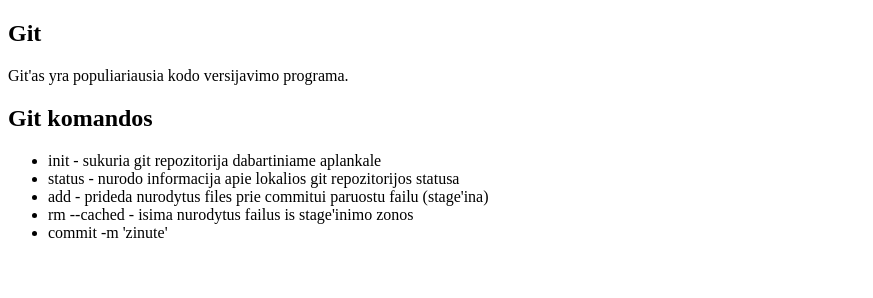
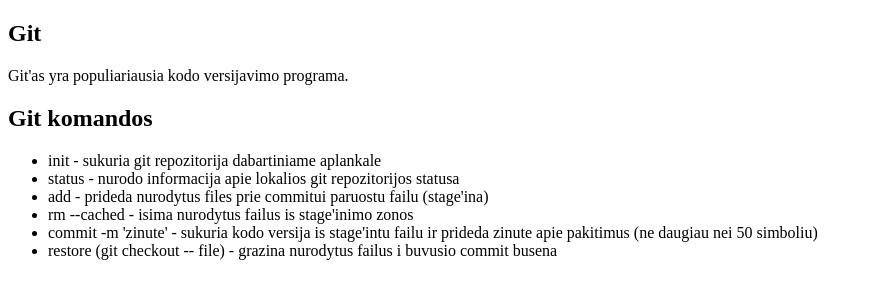
Before and after one commit to MonikaMik/git-ir-github, a plain HTML site: page index.html in a window 1280 px wide. Shown: the whole page, without its empty margins (0-873 px from the left). Drawn offline with Linux system fonts and the light colour scheme.

Commit message:
israsytos git komandos

```diff
--- a/index.html
+++ b/index.html
@@ -20,8 +20,8 @@
                 <li>status - nurodo informacija apie lokalios git repozitorijos statusa</li>
                 <li>add - prideda nurodytus files prie commitui paruostu failu (stage'ina)</li>
                 <li>rm --cached - isima nurodytus failus is stage'inimo zonos</li>
-                <li>commit -m 'zinute'</li>
-
+                <li>commit -m 'zinute' - sukuria kodo versija is stage'intu failu ir prideda zinute apie pakitimus (ne daugiau  nei 50 simboliu)</li>
+                <li>restore (git checkout -- file) - grazina nurodytus failus i buvusio commit busena</li>
             </ul>
         </section>
     </main>
```
